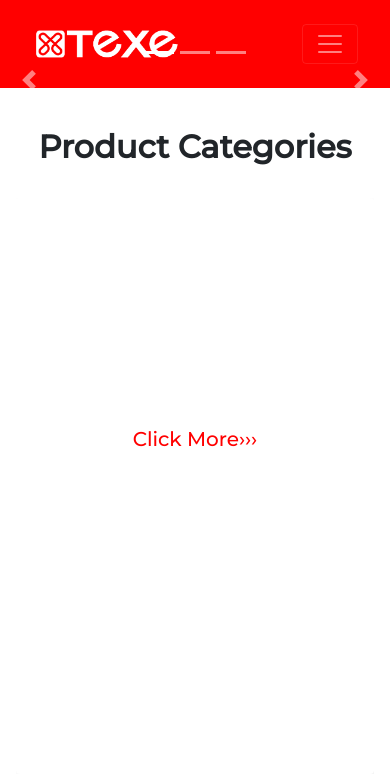
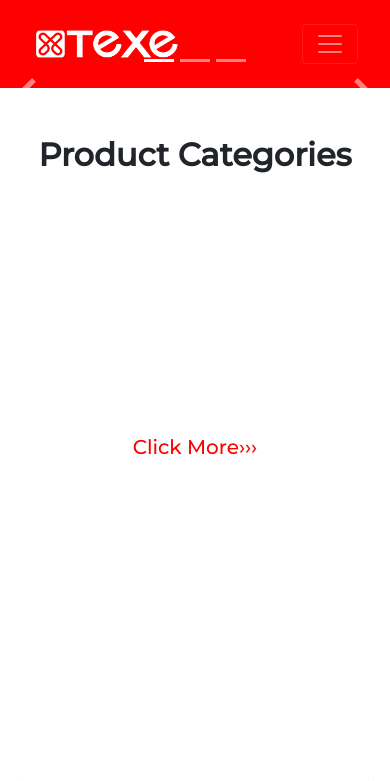
Before and after one commit to saijusunny/Texe_Client_Project, a Django app: page / in a window 390 px wide. Shown: the top 781 px of the page. Run offline with Django 4.2, Linux system fonts and the light colour scheme; data that the repository does not hold is empty; some libraries are stand-ins or nearby versions.

Commit message:
add_service

```diff
--- a/templates/about.html
+++ b/templates/about.html
@@ -43,7 +43,7 @@
 }
 
 </style>
-<div class="container-fluid" style="margin-top: 8rem;">
+<div class="container-fluid" >
 
 
 
--- a/templates/base.html
+++ b/templates/base.html
@@ -30,7 +30,7 @@
       font-family: 'Montserrat', sans-serif;
     }
     .base .navbar{
-      position: absolute;
+      position: relative;
       width: 100%;
       top: 0;
       left: 0;
@@ -134,7 +134,7 @@
   .footer-widget p {
     margin-bottom: 27px;
 }
-p {
+.footer-widget p {
 
     font-size: 16px;
   color:white;
@@ -530,7 +530,7 @@
                     <a href="{% url 'index'%}" class="footer-logo">
                       <img src="{% static 'images\logo.png'%}"  alt="footer_logo" class="img-fluid">
                     </a>
-                    <p class="footer-info-text">
+                    <p class="footer-info-text" style="color: white;">
                        Reference site about Lorem Ipsum, giving information on its origins, as well as a random Lipsum generator.
                     </p>
                     <div class="footer-social-link">
--- a/templates/index.html
+++ b/templates/index.html
@@ -236,9 +236,6 @@
       height: 30rem;
     }
 
-    #carouselExampleIndicators{
-        margin-top: 6rem;
-      }
 
     @media (max-width:992px) {
       #products{
@@ -247,9 +244,7 @@
       #bottom_banner2{
         margin-top: 2rem;
       }
-      #carouselExampleIndicators{
-        margin-top: 5rem;
-      }
+
 
 
     }
--- a/templates/user/all_item.html
+++ b/templates/user/all_item.html
@@ -13,7 +13,7 @@
 }
 
 </style>
-<div class="container-fluid" style="margin-top: 8rem;">
+<div class="container-fluid">
 
     {% if itm%}
     <div class="row">
```
Also changed, not shown: static/nav/search.svg (added).
